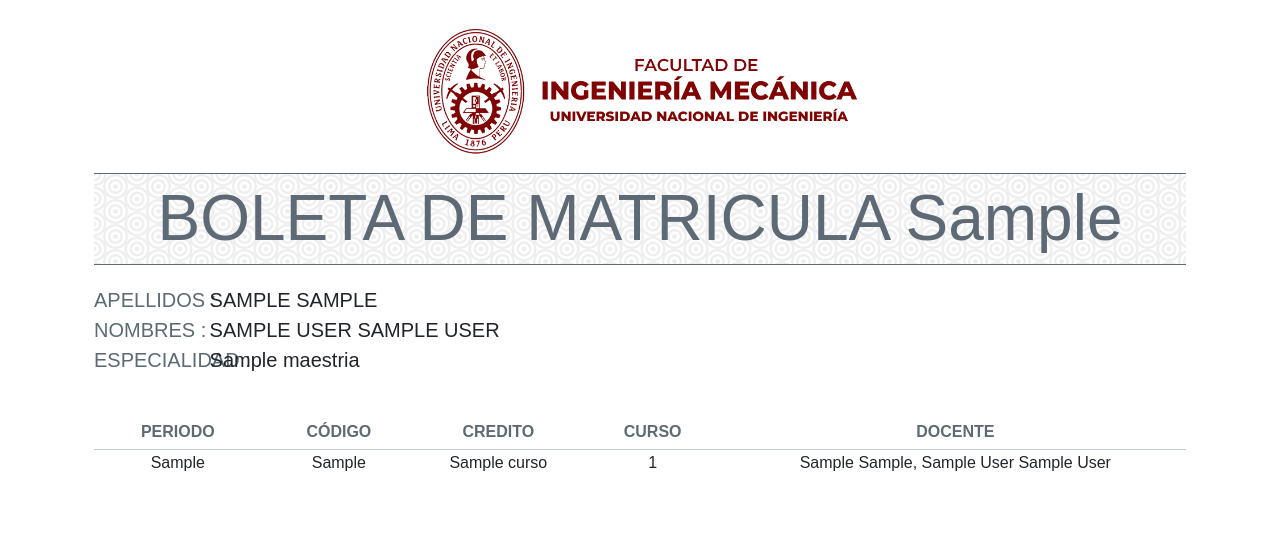
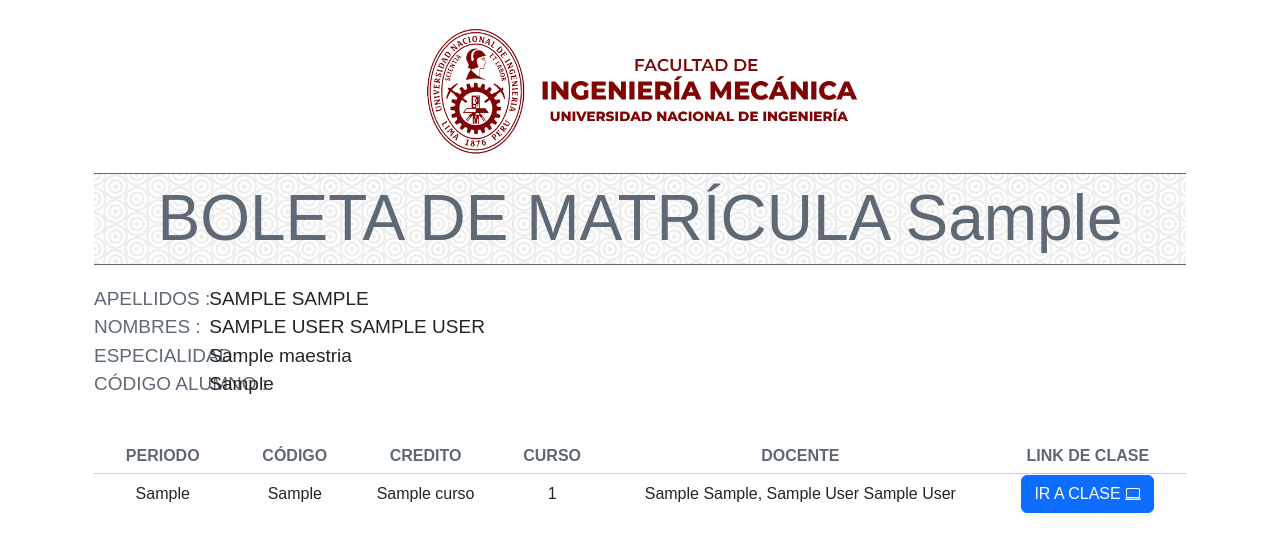
Before and after one commit to jolurn/monolitopfim, a Django app: page /matricula/1/ in a window 1280 px wide. Shown: the part 80-632 px from the top of the page. Run offline with Django 4.2, Linux system fonts and the light colour scheme; a user stored in the database is signed in; tables that the repository leaves empty hold one stand-in row (values such as "Sample post"); parts of the project's set-up code (start-up, migrations or seed data) failed here and were passed over; some web fonts are replaced.

Commit message:
agregar los link de la secciones

```diff
--- a/monolito/settings.py
+++ b/monolito/settings.py
@@ -86,7 +86,7 @@
 #         'ENGINE': 'django.db.backends.mysql',
 #         'NAME': 'db_fimapp',
 #         'USER': 'root',
-#         'PASSWORD': '123456PFIMU',
+#         'PASSWORD': '123456',
 #         'HOST': 'localhost',
 #         'PORT': '3306'
 #     }
--- a/pfimapp/models.py
+++ b/pfimapp/models.py
@@ -213,6 +213,7 @@
     maestria = models.ForeignKey(Maestria, null=True, on_delete=models.SET_NULL)
     periodoDeIngreso = models.ForeignKey(Periodo, null=True, blank=True, on_delete=models.SET_NULL)
     codigoUniPreGrado = models.CharField(max_length=10, null=True, blank=True)
+    codigoAlumPFIM = models.CharField(max_length=15, null=True, blank=True)
     estadoAcademico = models.ForeignKey(EstadoAcademico, null=True, on_delete=models.SET_NULL)
     estado = models.CharField(max_length=1, choices=ESTADO_OFERTA, default='A')
     fechaRegistro = models.DateField(default=timezone.now)
--- a/pfimapp/templates/detalleMatricula.html
+++ b/pfimapp/templates/detalleMatricula.html
@@ -5,7 +5,7 @@
       <div id="logo">
         <img src="{% static 'pfimapp/img/logo.png' %}" alt="Mi imagen" />
       </div>
-      <h2 class="mt-3">BOLETA DE MATRICULA {{ periodo.codigo}}</h2>
+      <h2 class="mt-3">BOLETA DE MATRÍCULA {{ periodo.codigo}}</h2>
       <div id="project">
         <div>
           <span>APELLIDOS :</span> {{ user.apellidoPaterno|upper }}
@@ -16,6 +16,11 @@
           {{user.segundoNombre|upper }}
         </div>
         <div><span>ESPECIALIDAD :</span> {{ user.maestria.nombre }}</div>
+        {% if alumno_login.codigoAlumPFIM %}
+          <div><span>CÓDIGO ALUMNO :</span> {{ alumno_login.codigoAlumPFIM }}</div>
+        {% else%}
+          <div><span>CÓDIGO ALUMNO :</span> aun no tiene código ...</div>
+        {% endif%}
       </div>
     </header>
     <div>
@@ -28,6 +33,7 @@
             <th><b>CREDITO</b></th>
             <th><b>CURSO</b></th>
             <th><b>DOCENTE</b></th>
+            <th><b>LINK DE CLASE</b></th>
           </tr>
         </thead>
         <tbody>
@@ -38,6 +44,15 @@
             <td>{{ detalle.seccion.curso.nombre }}</td>
             <td>{{ detalle.seccion.curso.credito }}</td>
             <td>{{ detalle.seccion.docente.usuario.nombre_completos }}</td>
+            {% if detalle.seccion.aulaWeb %}
+                <td><a href="{{ detalle.seccion.aulaWeb }}" target="_blank" class="btn btn-primary">IR A CLASE <svg xmlns="http://www.w3.org/2000/svg" width="16" height="16" fill="currentColor" class="bi bi-laptop" viewBox="0 0 16 16">
+  <path d="M13.5 3a.5.5 0 0 1 .5.5V11H2V3.5a.5.5 0 0 1 .5-.5h11zm-11-1A1.5 1.5 0 0 0 1 3.5V12h14V3.5A1.5 1.5 0 0 0 13.5 2h-11zM0 12.5h16a1.5 1.5 0 0 1-1.5 1.5h-13A1.5 1.5 0 0 1 0 12.5z"/>
+</svg></a></td>
+            {% else %}
+                <td><a href="#" class="btn btn-primary">FALTA LINK <svg xmlns="http://www.w3.org/2000/svg" width="16" height="16" fill="currentColor" class="bi bi-emoji-frown-fill" viewBox="0 0 16 16">
+  <path d="M8 16A8 8 0 1 0 8 0a8 8 0 0 0 0 16zM7 6.5C7 7.328 6.552 8 6 8s-1-.672-1-1.5S5.448 5 6 5s1 .672 1 1.5zm-2.715 5.933a.5.5 0 0 1-.183-.683A4.498 4.498 0 0 1 8 9.5a4.5 4.5 0 0 1 3.898 2.25.5.5 0 0 1-.866.5A3.498 3.498 0 0 0 8 10.5a3.498 3.498 0 0 0-3.032 1.75.5.5 0 0 1-.683.183zM10 8c-.552 0-1-.672-1-1.5S9.448 5 10 5s1 .672 1 1.5S10.552 8 10 8z"/>
+</svg></a></td>
+            {% endif %}
           </tr>
           {% endfor %}
         </tbody>
--- a/pfimapp/templates/matricula.html
+++ b/pfimapp/templates/matricula.html
@@ -5,7 +5,7 @@
       <div id="logo">
         <img src="{% static 'pfimapp/img/logo.png' %}" alt="Mi imagen" />
       </div>
-      <h2 class="mt-3">MATRICULAS</h2>
+      <h2 class="mt-3">MATRÍCULAS</h2>
 
     </header>
     <div>
--- a/pfimapp/templates/reporteAcademico.html
+++ b/pfimapp/templates/reporteAcademico.html
@@ -16,6 +16,11 @@
           {{user.segundoNombre|upper }}
         </div>
         <div><span>ESPECIALIDAD :</span> {{ user.maestria.nombre }}</div>
+        {% if alumno_login.codigoAlumPFIM %}
+          <div><span>CÓDIGO ALUMNO :</span> {{ alumno_login.codigoAlumPFIM }}</div>
+        {% else%}
+          <div><span>CÓDIGO ALUMNO :</span> aun no tiene código ...</div>
+        {% endif%}
       </div>
     </header>
     <div>
--- a/pfimapp/views.py
+++ b/pfimapp/views.py
@@ -1,6 +1,6 @@
 from django.shortcuts import render, redirect, get_object_or_404
 from django.contrib.auth.forms import  AuthenticationForm
-from pfimapp.models import ReporteEconomico,ReporteEcoConceptoPago,CustomUser,Matricula,DetalleMatricula,Periodo,Sede,Maestria,TipoDocumento,EstadoCivil
+from pfimapp.models import ReporteEconomico,ReporteEcoConceptoPago,CustomUser,Matricula,DetalleMatricula,Alumno,Sede,Maestria,TipoDocumento,EstadoCivil
 from django.contrib.auth import login, logout, authenticate
 from .forms import EditarPerfilForm
 from django.contrib.auth.forms import PasswordChangeForm
@@ -9,7 +9,6 @@
 from django.contrib.auth.decorators import login_required
 from django.contrib.auth.hashers import make_password
 
-# Create your views here.
 from pfimapp.forms import CustomUserCreationForm
 
 
@@ -42,21 +41,22 @@
 
 @login_required
 def reporteEconomico(request):
+    alumno_login = Alumno.objects.get(usuario=request.user, estado="A")
+
     reporteEcon = ReporteEconomico.objects.filter(alumno__usuario=request.user, estado="A")
     detalleRepoEco = ReporteEcoConceptoPago.objects.filter(reporteEconomico=reporteEcon.first(), estado="A")
-    return render(request, 'reporteEconomico.html',{'reporteEconomicos':detalleRepoEco})
+
+    return render(request, 'reporteEconomico.html',{'reporteEconomicos':detalleRepoEco,'alumno_login':alumno_login})
 
 @login_required
 def reporteAcademico(request):
+    alumno_login = Alumno.objects.get(usuario=request.user, estado="A")
+
     reporteEcon = ReporteEconomico.objects.filter(alumno__usuario=request.user, estado="A")
     if reporteEcon.exists():
         detalleRepoEco = ReporteEcoConceptoPago.objects.filter(reporteEconomico=reporteEcon.first(), estado="A")
     else:
         detalleRepoEco = []
-
-
-    # reporteEcon = ReporteEconomico.objects.filter(alumno__usuario=request.user, estado="A")
-    # detalleRepoEco = ReporteEcoConceptoPago.objects.filter(reporteEconomico=reporteEcon.first(), estado="A")
 
     detalleAcademico = DetalleMatricula.objects.filter(matricula__alumno__usuario=request.user, estado="A")
 
@@ -71,7 +71,7 @@
             hay_estadoBoletaPag_pendiente = True
             break
 
-    return render(request, 'reporteAcademico.html', {'reporteAcademicos': detalleAcademico, 'reporteEconomicos': detalleRepoEco, 'hay_registro_nulo': hay_registro_nulo, 'hay_estadoBoletaPag_pendiente':hay_estadoBoletaPag_pendiente})
+    return render(request, 'reporteAcademico.html', {'reporteAcademicos': detalleAcademico, 'alumno_login':alumno_login,'reporteEconomicos': detalleRepoEco, 'hay_registro_nulo': hay_registro_nulo, 'hay_estadoBoletaPag_pendiente':hay_estadoBoletaPag_pendiente})
 
 @login_required
 def perfil(request):
@@ -84,7 +84,7 @@
         'sedes': sedes,
         'tipoDocumentos' : tipoDocumentos,
         'estadoCivils': estadoCivils,
-        'form': EditarPerfilForm(instance=request.user, initial={'password': request.user.password}),
+        'form': EditarPerfilForm(instance=request.user)
     }
     return render(request, 'perfil.html', context)
 
@@ -111,13 +111,14 @@
 @login_required
 def detalleMatricula(request, matricula_id):
     detalleAcademico = DetalleMatricula.objects.filter(matricula=matricula_id)
+    alumno_login = Alumno.objects.get(usuario=request.user, estado="A")
 
     if detalleAcademico.exists():
         periodo = detalleAcademico.first().seccion.periodo
     else:
         periodo = None
 
-    return render(request, 'detalleMatricula.html', {'detalleAcademico': detalleAcademico, 'periodo': periodo})
+    return render(request, 'detalleMatricula.html', {'detalleAcademico': detalleAcademico, 'periodo': periodo, 'alumno_login':alumno_login})
 
 @login_required
 def signout(request):
--- a/static/css/estilos.css
+++ b/static/css/estilos.css
@@ -59,7 +59,7 @@
 
 #project {
   float: left;
-  font-size: 20px;
+  font-size: 19px;
 }
 
 #project span {
```
Also changed, not shown: pfimapp/forms.py (+5 -11 lines), pfimapp/templates/detalleReportEcon.html (+6 -1 lines), pfimapp/templates/perfil.html (+8 -14 lines), pfimapp/migrations/0003_alumno_codigoalumpfim_alter_alumno_ipusuario_and_more.py (added).
